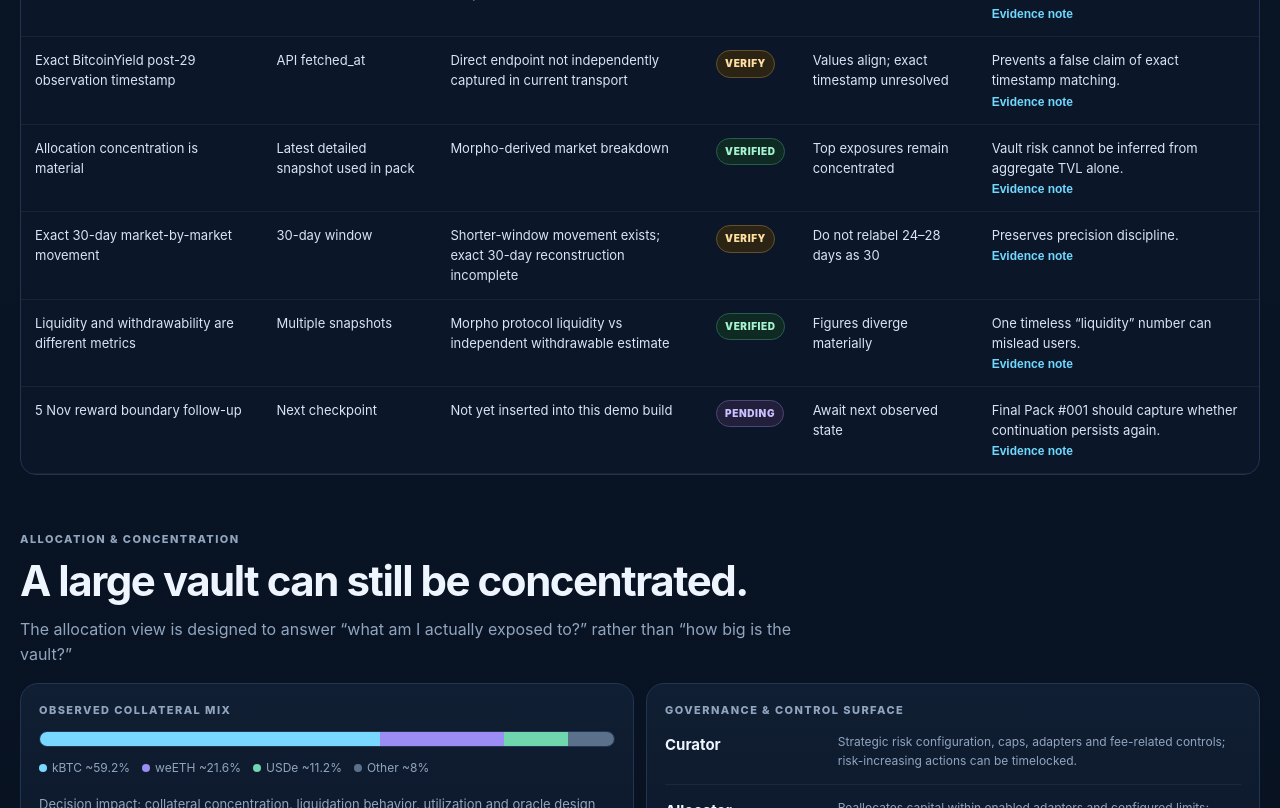
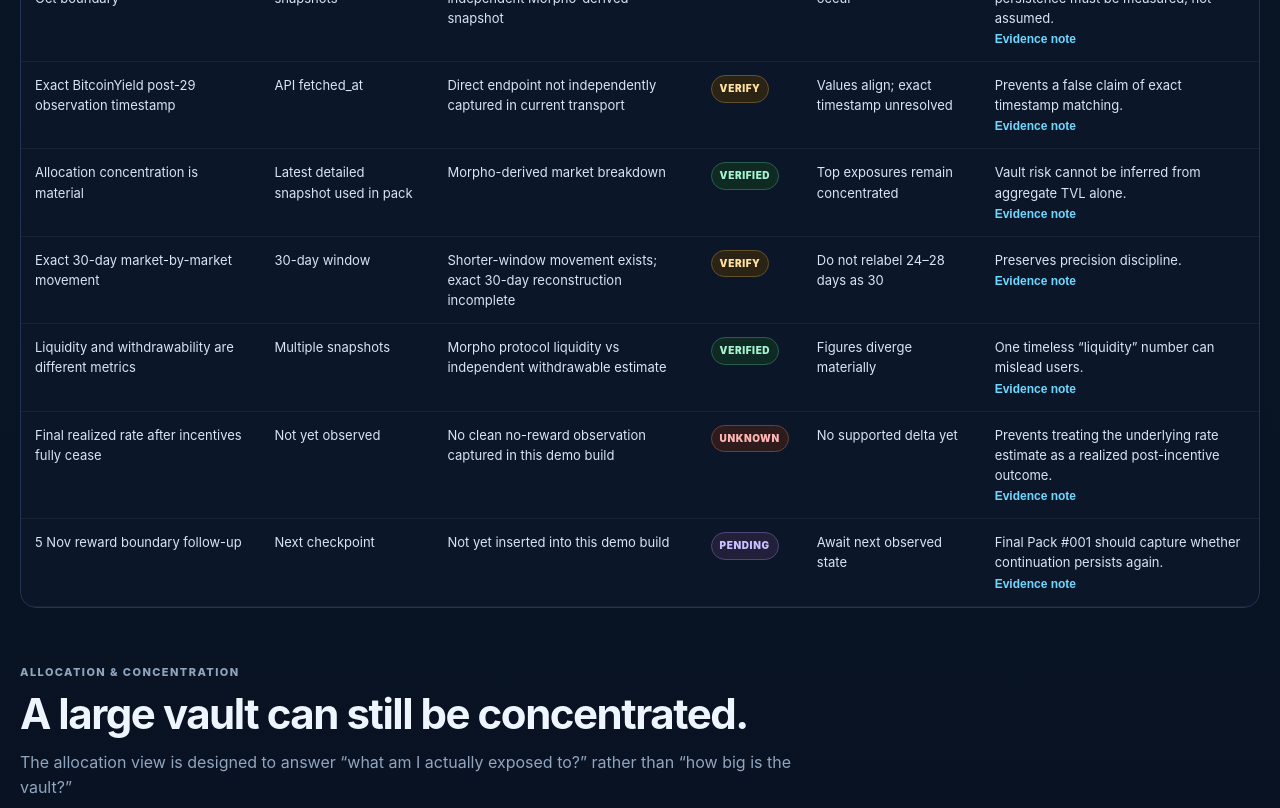
Before and after one commit to proofandsignal/DeFi-Market-Risk-Report, a website: page index.html in a window 1280 px wide. Shown: the part 1910-2718 px from the top of the page. Drawn offline with Linux system fonts and the light colour scheme.

Commit message:
fix: expose UNKNOWN evidence state in DEMO-001

```diff
--- a/index.html
+++ b/index.html
@@ -152,7 +152,7 @@ footer{border-top:1px solid var(--line);margin-top:30px;padding:34px 0 48px;colo
       <tr class="evidence-row" data-status="verified"><td>Allocation concentration is material</td><td>Latest detailed snapshot used in pack</td><td>Morpho-derived market breakdown</td><td><span class="badge verified">VERIFIED</span></td><td>Top exposures remain concentrated</td><td>Vault risk cannot be inferred from aggregate TVL alone.<div><button class="details-btn">Evidence note</button><div class="detail-panel">Approximate observed mix: 59.2% kBTC, 21.6% weETH, 11.2% USDe, with smaller residual exposures.</div></div></td></tr>
       <tr class="evidence-row" data-status="verify"><td>Exact 30-day market-by-market movement</td><td>30-day window</td><td>Shorter-window movement exists; exact 30-day reconstruction incomplete</td><td><span class="badge verify">VERIFY</span></td><td>Do not relabel 24–28 days as 30</td><td>Preserves precision discipline.<div><button class="details-btn">Evidence note</button><div class="detail-panel">Observed movement may be shown, but exact 30-day language is withheld unless the full window is reconstructed.</div></div></td></tr>
       <tr class="evidence-row" data-status="verified"><td>Liquidity and withdrawability are different metrics</td><td>Multiple snapshots</td><td>Morpho protocol liquidity vs independent withdrawable estimate</td><td><span class="badge verified">VERIFIED</span></td><td>Figures diverge materially</td><td>One timeless “liquidity” number can mislead users.<div><button class="details-btn">Evidence note</button><div class="detail-panel">The pack keeps idle assets, protocol liquidity, immediate withdrawability and stress exit capacity separate.</div></div></td></tr>
-      <tr class="evidence-row" data-status="pending"><td>5 Nov reward boundary follow-up</td><td>Next checkpoint</td><td>Not yet inserted into this demo build</td><td><span class="badge pending">PENDING</span></td><td>Await next observed state</td><td>Final Pack #001 should capture whether continuation persists again.<div><button class="details-btn">Evidence note</button><div class="detail-panel">This demo deliberately exposes the open checkpoint rather than pretending the final pack is complete.</div></div></td></tr>
+      <tr class="evidence-row" data-status="unknown"><td>Final realized rate after incentives fully cease</td><td>Not yet observed</td><td>No clean no-reward observation captured in this demo build</td><td><span class="badge unknown">UNKNOWN</span></td><td>No supported delta yet</td><td>Prevents treating the underlying rate estimate as a realized post-incentive outcome.<div><button class="details-btn">Evidence note</button><div class="detail-panel">The demo does not infer the final no-incentive rate from subtraction alone; it waits for an actual observation.</div></div></td></tr>\n      <tr class="evidence-row" data-status="pending"><td>5 Nov reward boundary follow-up</td><td>Next checkpoint</td><td>Not yet inserted into this demo build</td><td><span class="badge pending">PENDING</span></td><td>Await next observed state</td><td>Final Pack #001 should capture whether continuation persists again.<div><button class="details-btn">Evidence note</button><div class="detail-panel">This demo deliberately exposes the open checkpoint rather than pretending the final pack is complete.</div></div></td></tr>
     </tbody>
   </table>
   </div>
```
